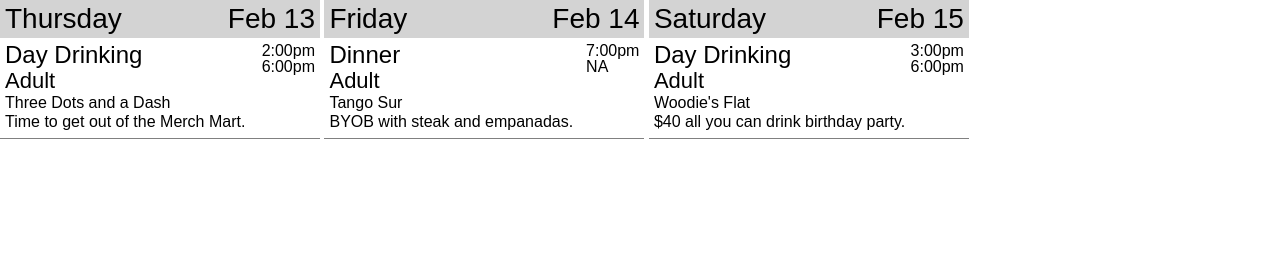
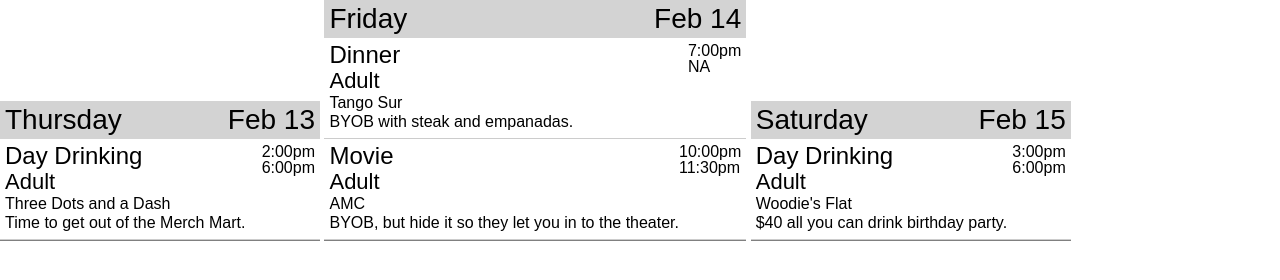
Before and after one commit to ebarr/Calender, a plain HTML site: page index.html in a window 1280 px wide. Drawn offline with Linux system fonts and the light colour scheme; a web font is replaced by a local one.

Commit message:
Not sure what changes I made

```diff
--- a/index.html
+++ b/index.html
@@ -55,6 +55,18 @@
             <h3 class="end-time">NA</h3>
           </div>
         </div>
+        <div class="event">
+          <div class="event-info">
+            <h3 class="title">Movie</h3>
+            <h4 class="tag">Adult</h4>
+            <h5 class="location">AMC</h5>
+            <p class="description">BYOB, but hide it so they let you in to the theater.</p>
+          </div>
+          <div class="event-time">
+            <h3 class="start-time">10:00pm</h3>
+            <h3 class="end-time">11:30pm</h3>
+          </div>
+        </div>
       </div>
 
         <div class="day">
--- a/sass/screen.scss
+++ b/sass/screen.scss
@@ -34,7 +34,6 @@ a {
       .day-header{
         font-size: 28px;
         background-color: lightgray;
-        // border-bottom: solid 1px gray;
         padding: 5px;
         .weekday {
           display: inline-block;
@@ -46,6 +45,7 @@ a {
         }
         .event {
           padding: 5px;
+          border-bottom: 1px solid #ccc;
           .event-info {
             display: inline-block;
             .title {
@@ -57,11 +57,13 @@ a {
             h3, h4, h5, p {
               margin-bottom: 3px;
             }
+
           }
-            .event-time {
-              display: inline-block;
-              float: right;
-            }
+
+          .event-time {
+            display: inline-block;
+            float: right;
+          }
 
          }
 
```
Also changed, not shown: css/screen.css.
